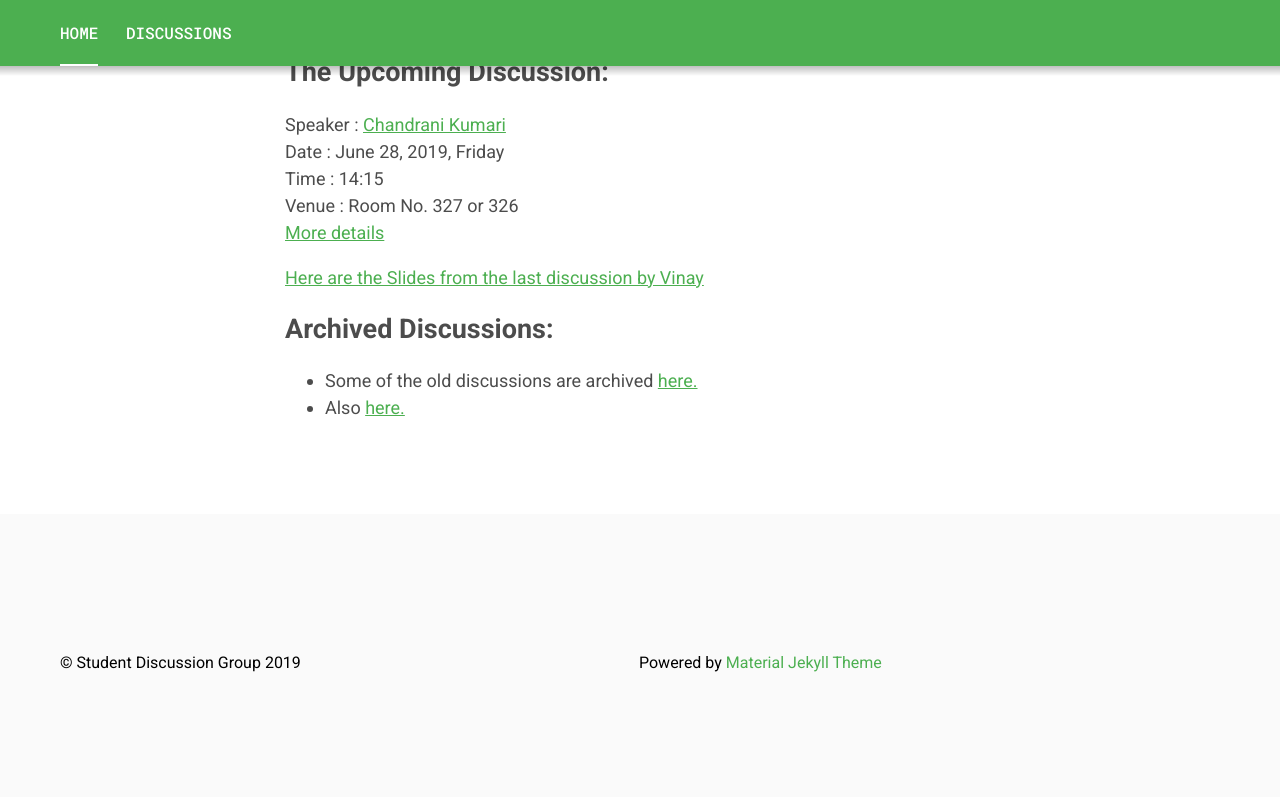
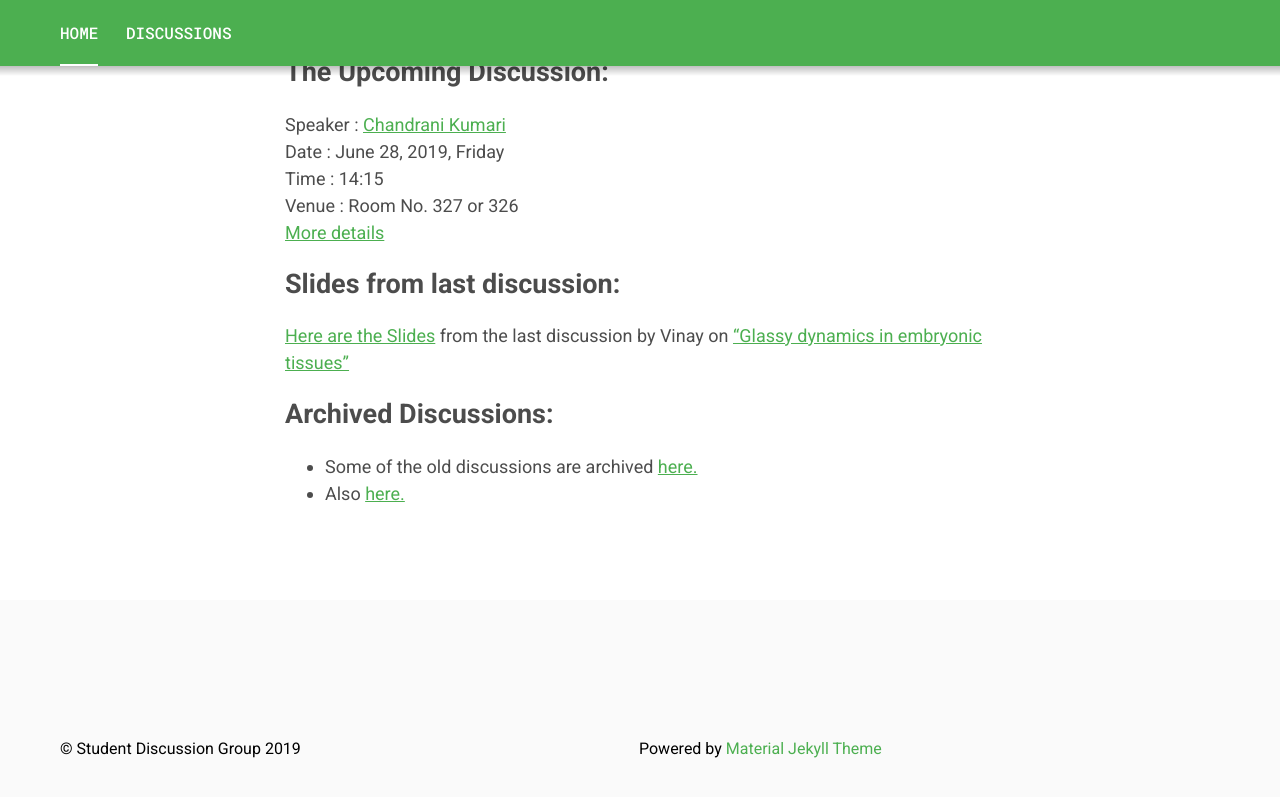
Before and after one commit to vinayphys/discussion2020, a Jekyll site: the page built from index.markdown, in a window 1280 px wide and 900 px high, scrolled down 872 px. Shown: the top 797 px of the window. Built offline with Jekyll 4.4.1, drawn with Linux system fonts in a browser that asks for light colours.

Commit message:
Update index.markdown

```diff
--- a/index.markdown
+++ b/index.markdown
@@ -27,7 +27,9 @@
 Venue   :      Room No. 327 or 326
 [More details](https://vinayphys.github.io/discussion2019/2019/06/enhancer_activity_during_embryonic_development)
 
-[Here are the Slides from the last discussion by Vinay](https://github.com/vinayphys/discussion2019/blob/master/slides/vinay_discussion2019_1.pdf)
+
+## Slides from last discussion:
+[Here are the Slides](https://github.com/vinayphys/discussion2019/blob/master/slides/vinay_discussion2019_1.pdf) from the last discussion by Vinay on ["Glassy dynamics in embryonic tissues"](https://vinayphys.github.io/discussion2019/2019/06/enhancer_activity_during_embryonic_development)
 
 
 
```
